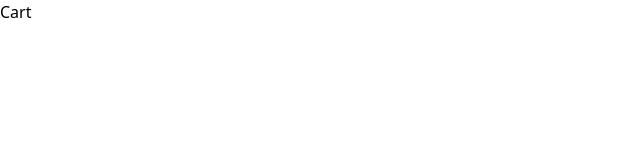
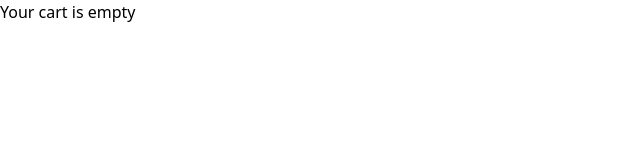
Before and after one commit to bernardobarreto/e-commerce-sample-with-react, a React (Vite) app: page /cart in a window 1280 px wide. Shown: the top 160 px of the page, without its empty margins (0-640 px from the left). Built offline with nearby package versions, Linux system fonts and the light colour scheme.

Commit message:
add message for empty cart

```diff
--- a/src/components/cart.jsx
+++ b/src/components/cart.jsx
@@ -2,15 +2,18 @@ import { useSelector, useDispatch } from "react-redux"
 import { removeItem as cartRemoveItem } from '../features/cartSlice'
 
 const Cart = () => {
-  const selector = useSelector((state) => state.cart.items)
-  console.log(selector);
+  const products = useSelector((state) => state.cart.items)
 
   const dispatch = useDispatch()
+
+  if (products.length < 1) return (
+    <p className='text-center m-4'>Your cart is empty</p>
+  )
 
   return (
     <div className='max-w-md mx-auto'>
       <h1 className='text-center text-3xl'>Cart</h1>
-      {selector.map((product, index) => (
+      {products.map((product, index) => (
         <div key={index}>
           <div className='grid grid-cols-2 border p-4'>
             <div>
```
